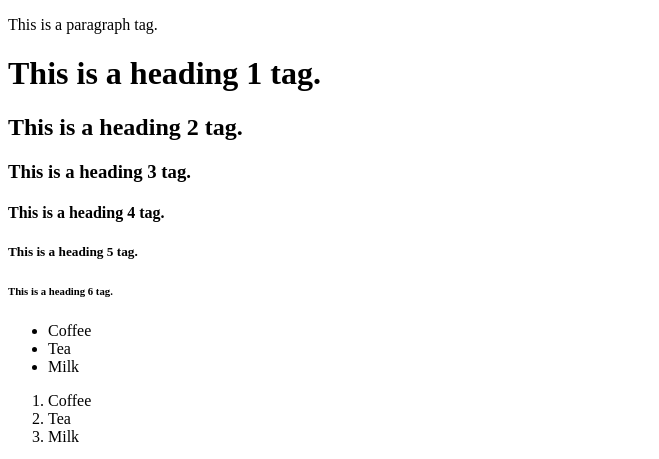
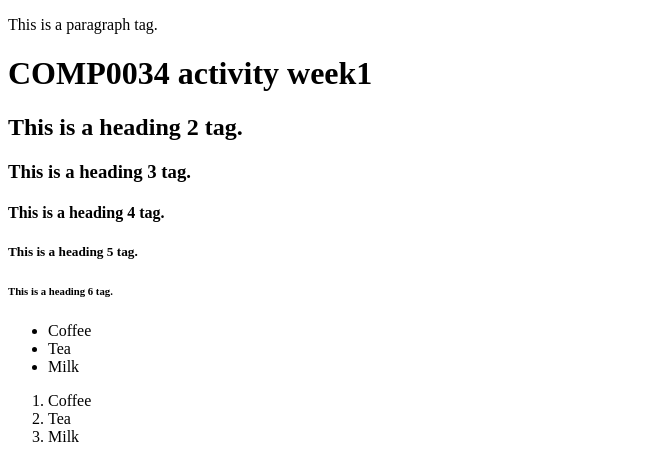
Before and after one commit to Tutu5421/comp0034-week1, a plain HTML site: page html_css/html_intro.html in a window 1280 px wide. Shown: the top 459 px of the page, without its empty margins (0-659 px from the left). Drawn offline with Linux system fonts and the light colour scheme.

Commit message:
Update: try editing heading

```diff
--- a/html_css/html_intro.html
+++ b/html_css/html_intro.html
@@ -10,7 +10,7 @@
 <p>This is a paragraph tag.</p>
 
 <!-- Headings -->
-<h1>This is a heading 1 tag.</h1>
+<h1>COMP0034 activity week1</h1>
 <h2>This is a heading 2 tag.</h2>
 <h3>This is a heading 3 tag.</h3>
 <h4>This is a heading 4 tag.</h4>
```
